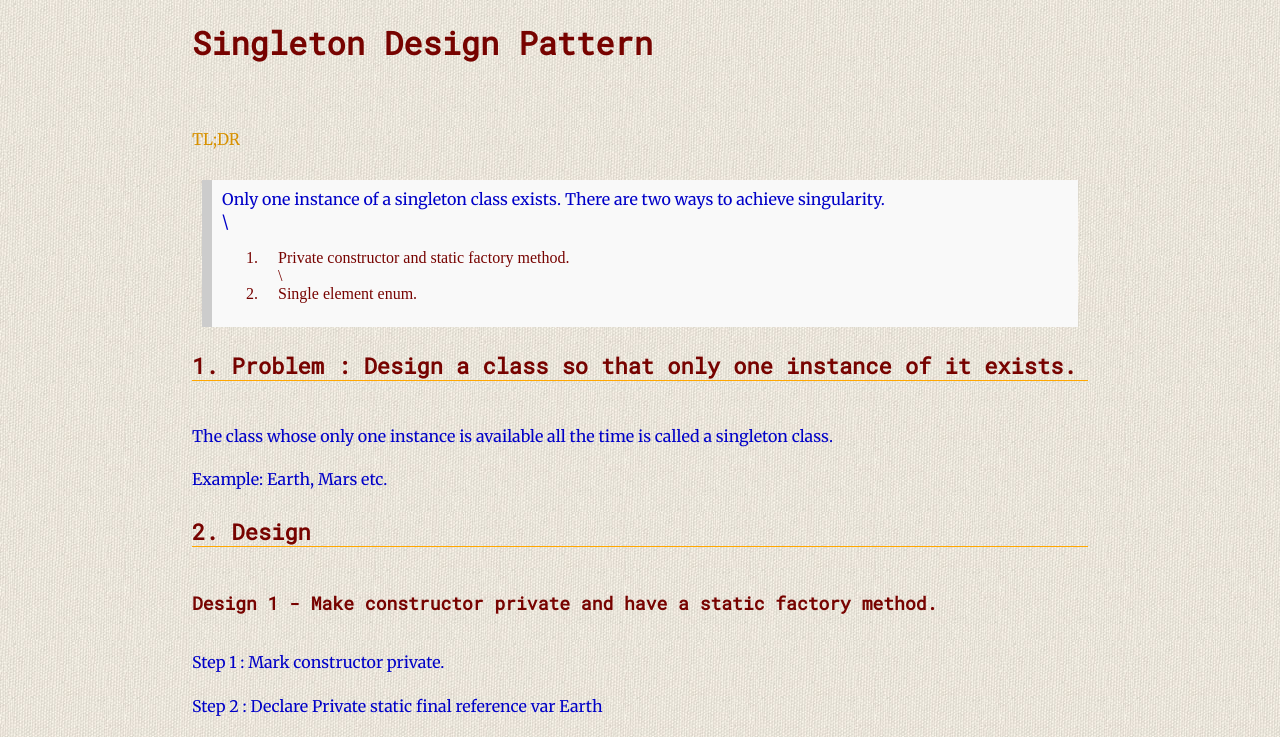
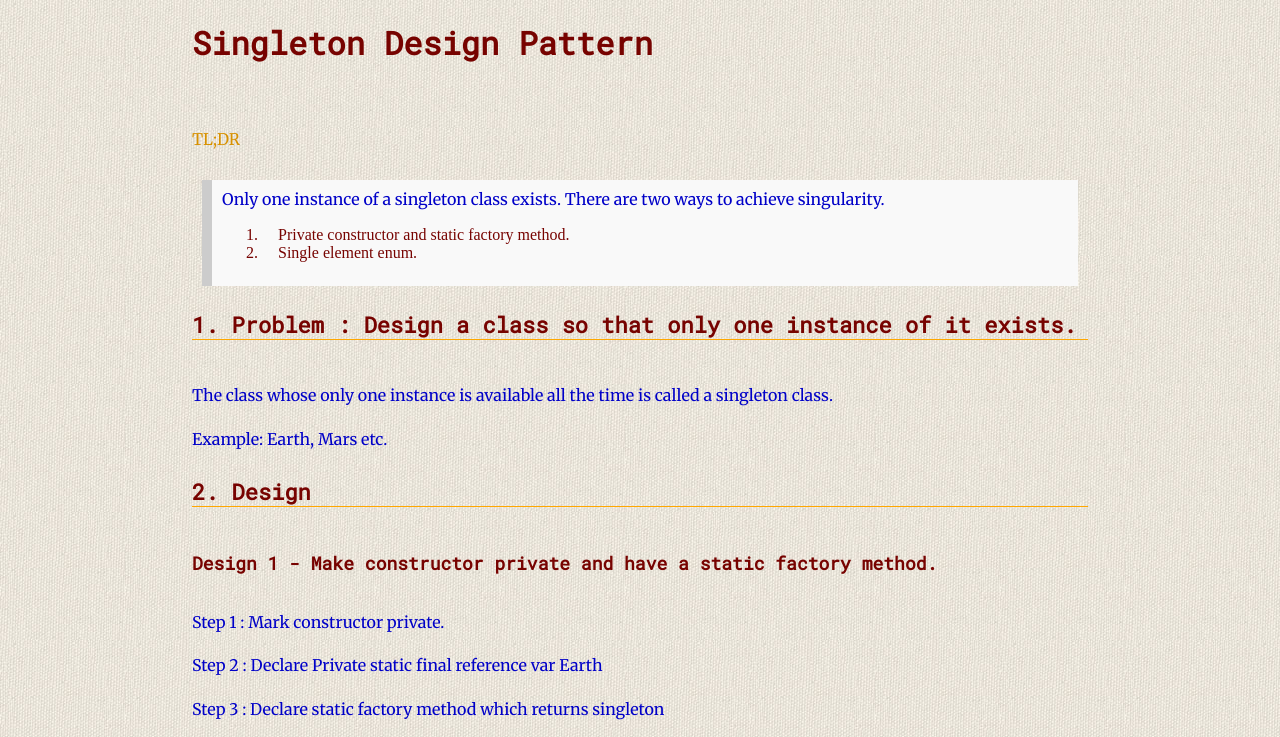
Before and after one commit to Jokestir/Jokestir.github.io, a Jekyll site: the page built from DesignPatterns/Singleton.md, in a window 1280 px wide and 900 px high, cut to the strip 0-737 px from the top of the window. Built offline with Jekyll 4.4.1, drawn with Linux system fonts in a browser that asks for light colours.

Commit message:
still stuck

```diff
--- a/DesignPatterns/Singleton.md
+++ b/DesignPatterns/Singleton.md
@@ -8,11 +8,9 @@
 [TL;DR]({{ site.url }}/assets/singleton_tl_dr.png)
 
 >  Only one instance of a singleton class exists.
+>  There are two ways to achieve singularity.
 >
->  There are two ways to achieve singularity.
->\\
 >  1. Private constructor and static factory method.
->\\
 >  2. Single element enum.
 
 ### 1. Problem : Design a class so that only **one** instance of it exists.
```
